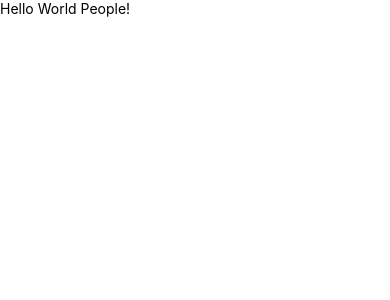
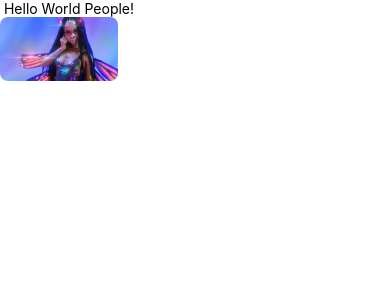
Before and after one commit to Ifcodes/Ahia, a React Native app: screen / in a window 390 px wide. Shown: the top 300 px of the page. Built offline with nearby package versions, Linux system fonts and the light colour scheme.

Commit message:
feat: added img

```diff
--- a/App.tsx
+++ b/App.tsx
@@ -1,8 +1,8 @@
 import { StatusBar } from "expo-status-bar";
-import { StyleSheet, Text, View } from "react-native";
+import { Image, StyleSheet, Text, View } from "react-native";
 import styled from "styled-components/native";
 
-const Container = styled.View`
+const Container = styled.SafeAreaView`
   flex: 1;
   background-color: "#fff";
   align-items: "center";
@@ -14,7 +14,8 @@ export default function App() {
 
   return (
     <Container>
-      <Text>Hello World People!</Text>
+      <Text> Hello World People! </Text>
+      <Image source={require("./assets/Rectangle 1534.png")} />
       <StatusBar style="auto" />
     </Container>
   );
```
Also changed, not shown: assets/Rectangle 1534.png (added).
